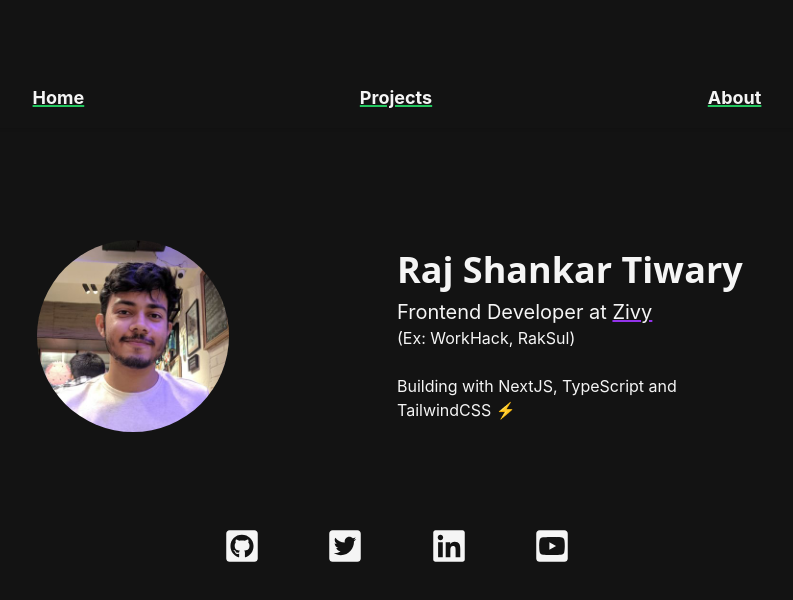
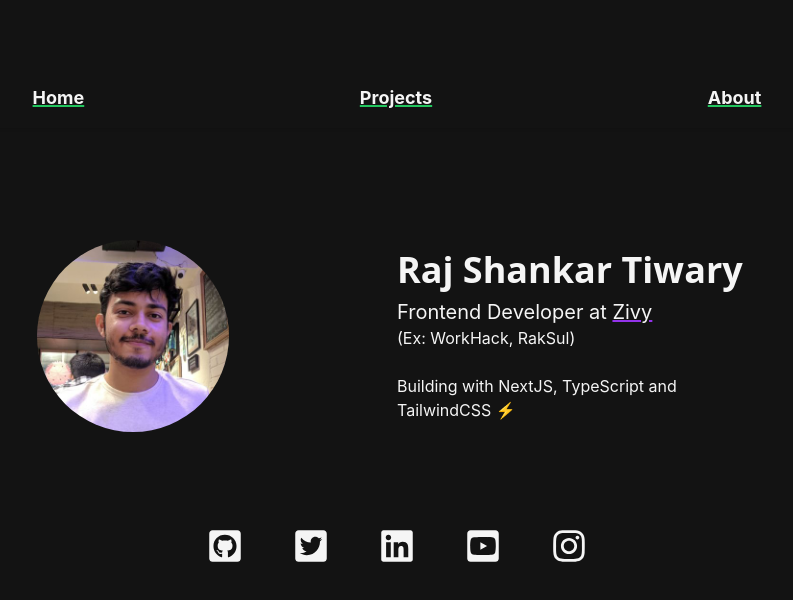
Before and after one commit to ravoluzen/my-portfolio, a React (Create React App) app: page / in a window 1280 px wide. Shown: the top 600 px of the page, without its empty margins (243-1036 px from the left). Built offline with nearby package versions, Linux system fonts and the light colour scheme.

Commit message:
add instagram link

```diff
--- a/src/components/Home.js
+++ b/src/components/Home.js
@@ -1,5 +1,5 @@
 import React from 'react'
-import { FaGithubSquare as Github, FaTwitterSquare as Twitter, FaLinkedin as Linkedin, FaYoutubeSquare as Youtube } from 'react-icons/fa'
+import { FaGithubSquare as Github, FaTwitterSquare as Twitter, FaLinkedin as Linkedin, FaYoutubeSquare as Youtube, FaInstagram as Instagram } from 'react-icons/fa'
 import {motion} from 'framer-motion'
 
 const Home = () => {
@@ -42,6 +42,9 @@ const Home = () => {
             <a href='https://www.youtube.com/channel/UC2WORMry3AFSGRqB9pV6g2A' target='_blank.' className='text-center text-3xl md:text-4xl transition-colors ease-in hover:bg-purple-600 rounded'>
                 <Youtube className='object-cover'/>
             </a>
+            <a href='https://instagram/ravoluzen' target='_blank.' className='text-center text-3xl md:text-4xl transition-colors ease-in hover:bg-purple-600 rounded'>
+                <Instagram className="object-cover"/>
+            </a>
         </section>
     </motion.div>
   )
```
